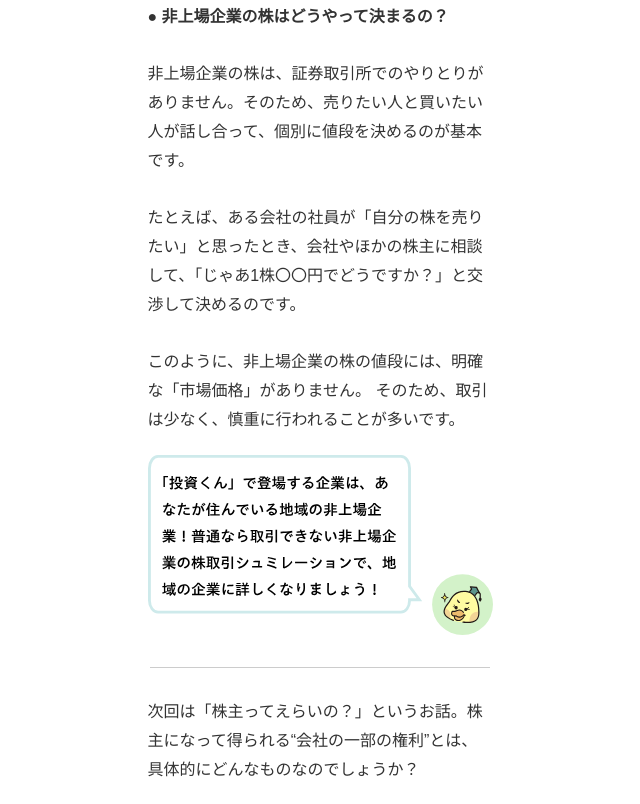
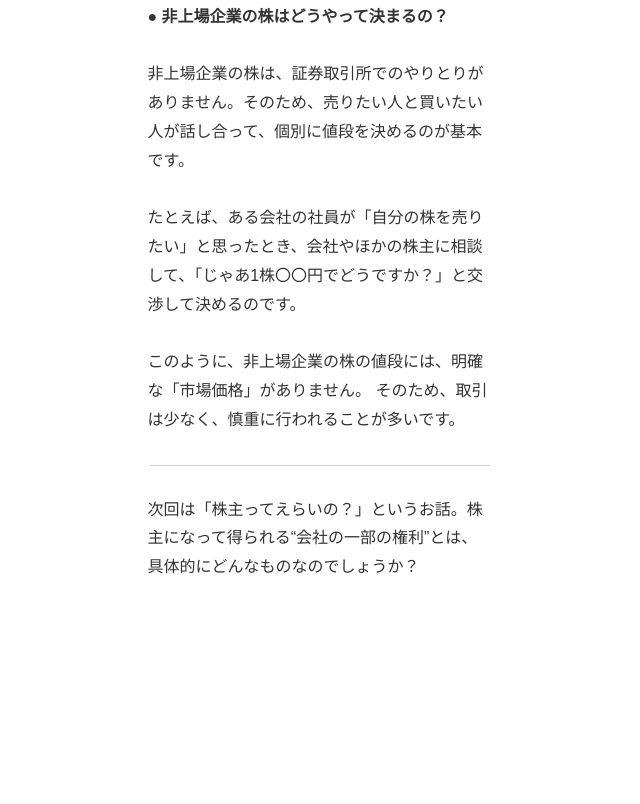
Before and after one commit to c3iird/level02-04, a plain HTML site: page index.html in a window 1280 px wide. Shown: the part 2425-3229 px from the top of the page, without its empty margins (320-960 px from the left). After the commit the page ends 3027 px from the top, so only its background shows below. Drawn offline with Linux system fonts and the light colour scheme.

Commit message:
Update index.html

```diff
--- a/index.html
+++ b/index.html
@@ -129,7 +129,7 @@
 そのため、取引は少なく、慎重に行われることが多いです。
 
   </div>
-    <img src="level02-04/talk03.svg" alt="カブちゃんコメント" class="content-image">
+
 <hr>
 	<div class="text-block">
      次回は「株主ってえらいの？」というお話。株主になって得られる“会社の一部の権利”とは、具体的にどんなものなのでしょうか？
```
